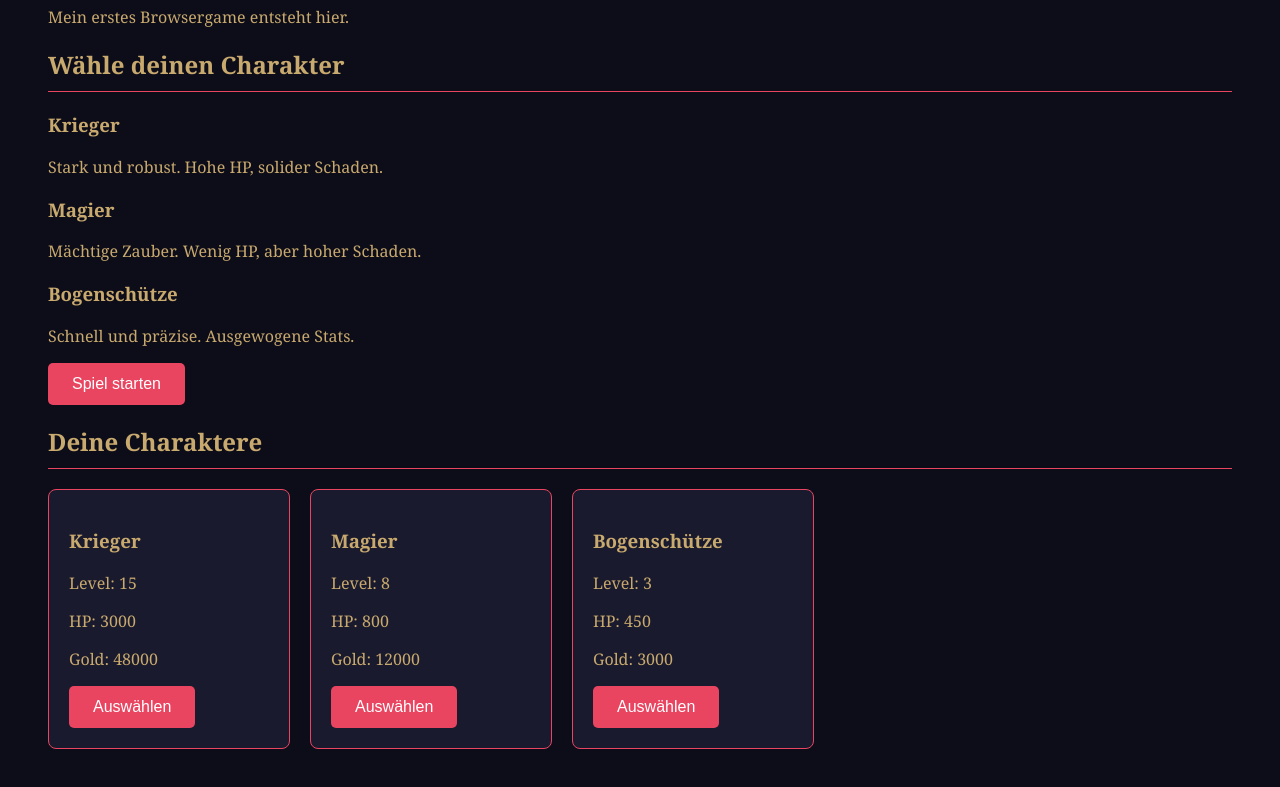
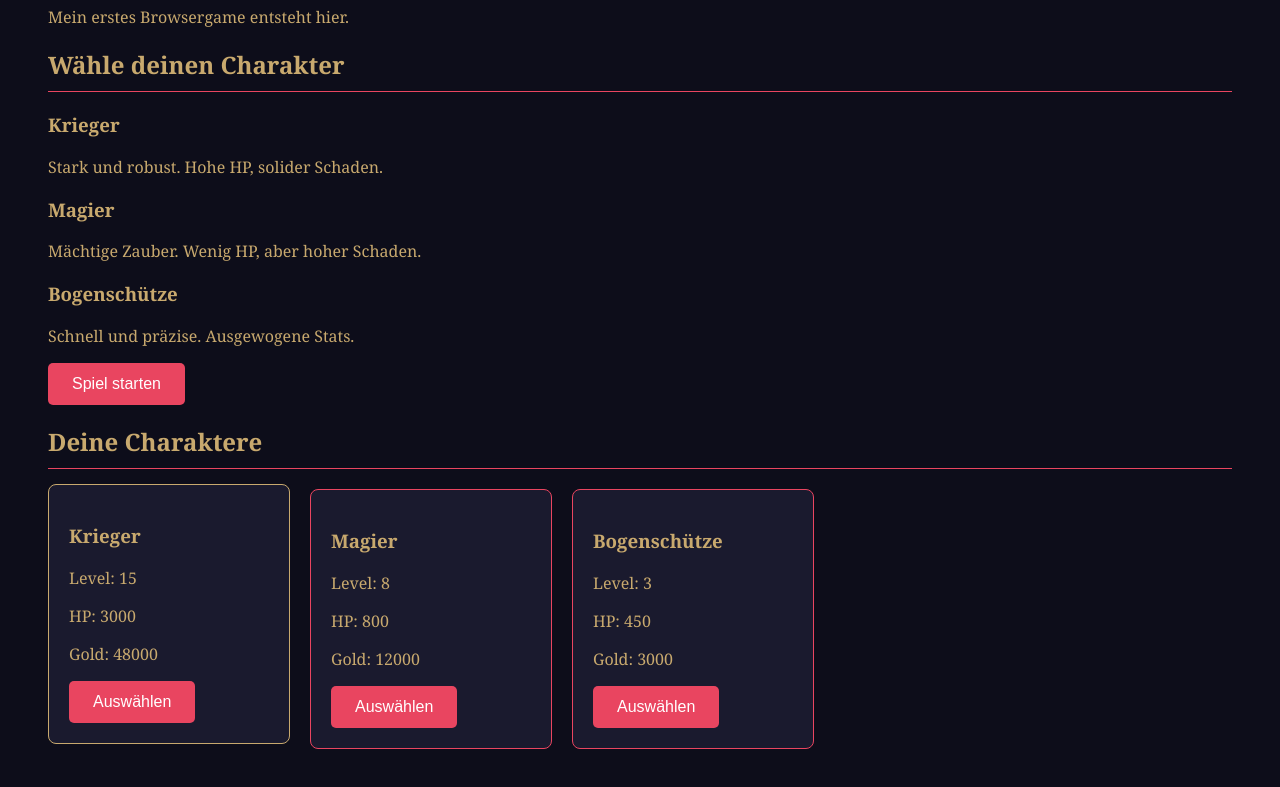
Before and after one commit to JustHousten/learning-python, a plain HTML site: page phase2-html-css/index.html in a window 1280 px wide. In both pictures the pointer is over the element 169 px from the left and 773 px from the top of the page. Shown: the part 155-942 px from the top of the page. Drawn offline with Linux system fonts and the light colour scheme.

Commit message:
Phase 2 - Lektion 3: Hover-Effekte und Transitions.

```diff
--- a/phase2-html-css/style.css
+++ b/phase2-html-css/style.css
@@ -39,3 +39,16 @@ button {
     border-radius: 8px;
     width: 200px;
 }
+
+.charakter-karte:hover {
+    border-color: #c8a96e;
+    transform: translateY(-5px);
+    transition: all 0.3s ease;
+    cursor: pointer;
+}
+
+button:hover {
+    background-color: #c8a96e;
+    color: #0d0d1a;
+    transition: all 0.3s ease;
+}
```
